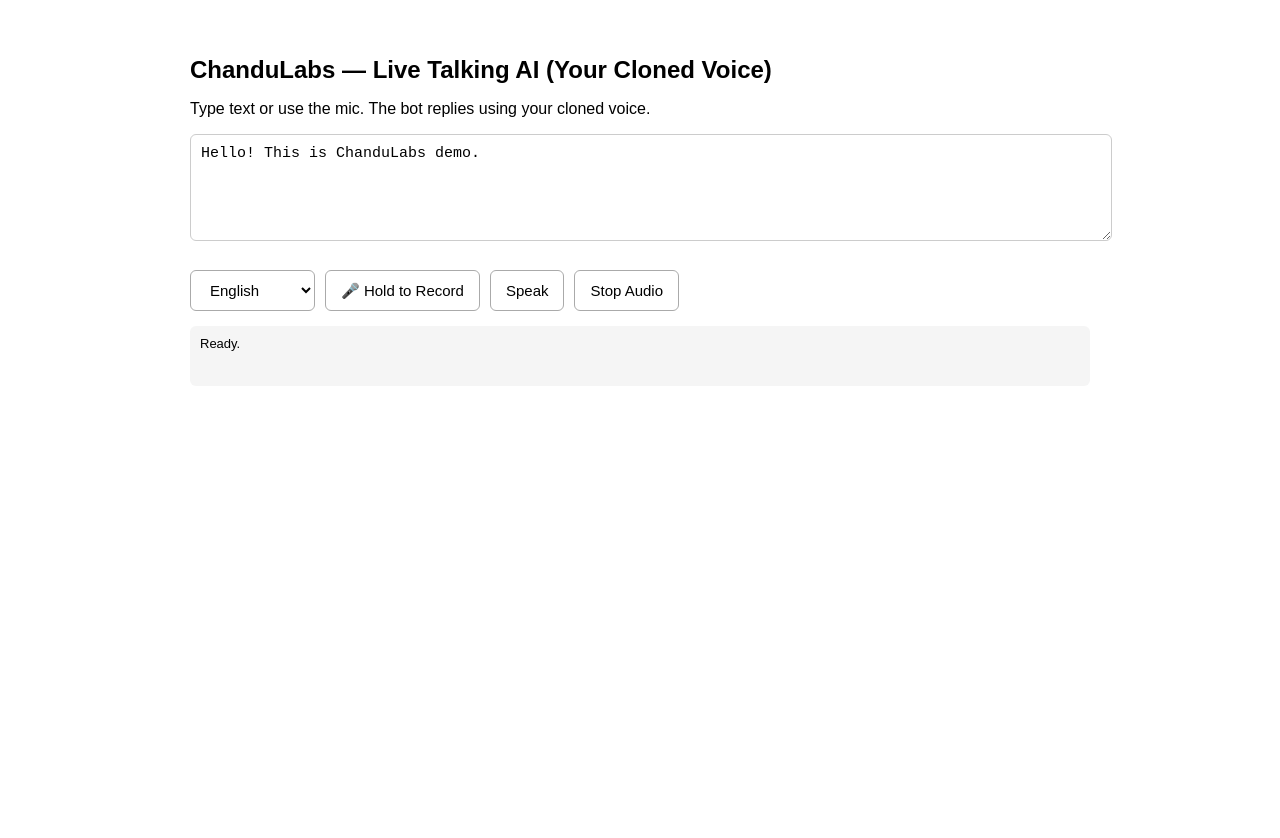
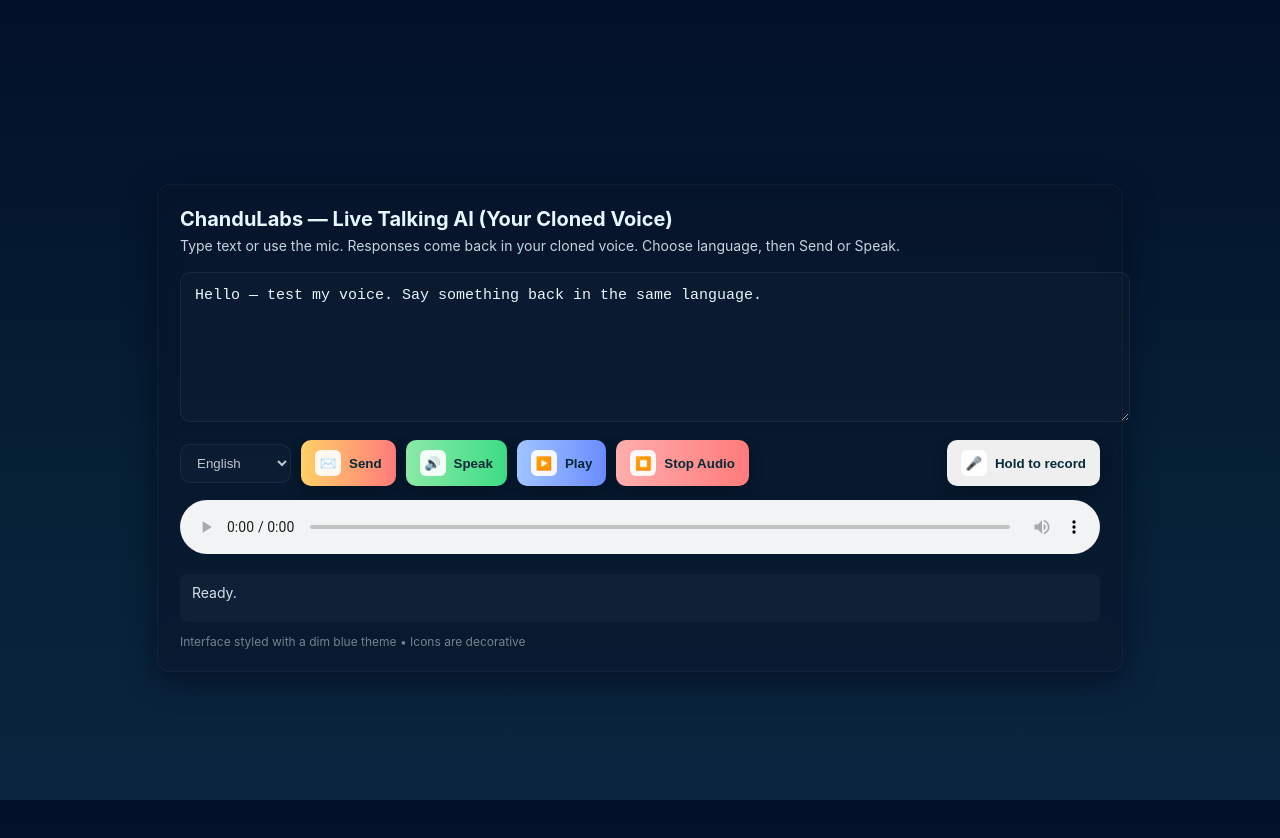
Before and after one commit to djchandu458-hub/Chandulabs-netlify, a website: page index.html in a window 1280 px wide. Before the commit the page ends 800 px from the top, so only its background shows below. Drawn offline with Linux system fonts and the light colour scheme.

Commit message:
Update index.html

```diff
--- a/index.html
+++ b/index.html
@@ -3,52 +3,74 @@
 <head>
   <meta charset="utf-8" />
   <meta name="viewport" content="width=device-width, initial-scale=1" />
-  <title>ChanduLabs — AI Voice Clone Live Chat</title>
+  <title>ChanduLabs — Live Talking AI</title>
 
   <style>
-    body {
-      font-family: Arial, sans-serif;
-      max-width: 900px;
-      margin: 30px auto;
-      padding: 10px;
+    :root{
+      --card-bg: rgba(8,20,40,0.55);
+      --accent: #4fc3f7;
+      --muted: rgba(255,255,255,0.75);
+      --btn-radius: 10px;
     }
-    h1 { font-size: 1.5rem; margin-bottom: 10px; }
-    textarea {
-      width: 100%;
-      padding: 10px;
-      border-radius: 6px;
-      border: 1px solid #ccc;
-      font-size: 15px;
+    html,body{height:100%; margin:0; font-family:Inter,Segoe UI,Arial; background: linear-gradient(180deg,#03102a 0%, #062036 60%, #0b2540 100%);}
+    .wrap{min-height:100%; display:flex; align-items:center; justify-content:center; padding:28px;}
+    .card{
+      width:100%; max-width:920px; background:var(--card-bg); border-radius:14px; padding:22px; color:var(--muted);
+      box-shadow: 0 8px 30px rgba(3,9,20,0.6); border:1px solid rgba(255,255,255,0.04);
+      backdrop-filter: blur(8px);
     }
-    select, button {
-      padding: 10px 15px;
-      margin-top: 10px;
-      border-radius: 6px;
-      border: 1px solid #aaa;
-      background: white;
-      font-size: 15px;
+    h1{margin:0 0 6px 0; font-size:20px; color:#e6f7ff;}
+    p.lead{margin:0 0 18px 0; color:rgba(230,247,255,0.85); font-size:14px}
+    textarea{width:100%; min-height:120px; padding:14px; border-radius:10px; border:1px solid rgba(255,255,255,0.06); background:rgba(255,255,255,0.02); color:#eaf6ff; resize:vertical; font-size:15px}
+    .controls{display:flex; gap:10px; flex-wrap:wrap; margin-top:14px; align-items:center}
+    .left { display:flex; gap:10px; align-items:center; flex-wrap:wrap; }
+    .right { margin-left:auto; display:flex; gap:10px; align-items:center; }
+
+    /* colourful action buttons */
+    .btn {
+      display:inline-flex; align-items:center; gap:8px;
+      padding:10px 14px; border-radius:var(--btn-radius); border:none; cursor:pointer;
+      font-weight:600; color:#062a38;
+      box-shadow: 0 6px 14px rgba(2,8,15,0.35);
+      transition: transform .08s ease, box-shadow .08s ease;
     }
-    .controls { margin-top: 15px; display: flex; gap: 10px; flex-wrap: wrap; }
-    #log {
-      margin-top: 15px;
-      padding: 10px;
-      background: #f5f5f5;
-      border-radius: 6px;
-      font-size: 13px;
-      min-height: 40px;
+    .btn:active{ transform: translateY(1px); }
+    .btn--send{ background: linear-gradient(90deg,#ffd166,#ff7b7b); color:#062a38; }
+    .btn--speak{ background: linear-gradient(90deg,#8be9a8,#3ddc84); color:#062a38; }
+    .btn--play{ background: linear-gradient(90deg,#a0c4ff,#6b8cff); color:#062a38; }
+    .btn--stop{ background: linear-gradient(90deg,#ffadad,#ff7b7b); color:#062a38; }
+
+    /* icons (circle) */
+    .icon {
+      width:20px;height:20px;border-radius:6px;display:inline-flex;align-items:center;justify-content:center;
+      background:rgba(255,255,255,0.9); padding:3px;
+    }
+
+    select { padding:10px 12px; border-radius:10px; border:1px solid rgba(255,255,255,0.06); background:rgba(255,255,255,0.02); color:var(--muted); }
+    audio{ width:100%; margin-top:14px; border-radius:8px; outline:none; }
+
+    #log { margin-top:16px; padding:10px 12px; background: rgba(255,255,255,0.03); border-radius:8px; color:rgba(235,245,255,0.9); font-size:14px; min-height:28px }
+    footer{ margin-top:12px; font-size:12px; color:rgba(255,255,255,0.45) }
+
+    /* responsive */
+    @media (max-width:640px){
+      .right{margin-left:0; width:100%; justify-content:flex-start}
+      .controls{flex-direction:column; align-items:stretch}
+      .left, .right{width:100%; justify-content:flex-start}
     }
   </style>
 </head>
 <body>
+  <div class="wrap">
+    <div class="card">
+      <h1>ChanduLabs — Live Talking AI (Your Cloned Voice)</h1>
+      <p class="lead">Type text or use the mic. Responses come back in your cloned voice. Choose language, then Send or Speak.</p>
 
-  <h1>ChanduLabs — Live Talking AI (Your Cloned Voice)</h1>
-
-  <p>Type text or use the mic. The bot replies using your cloned voice.</p>
-
-  <textarea id="text" rows="5">Hello! This is ChanduLabs demo.</textarea>
+      <textarea id="text">Hello — test my voice. Say something back in the same language.</textarea>
 
       <div class="controls">
-    <select id="lang">
+        <div class="left">
+          <select id="lang" title="Select language">
             <option value="en">English</option>
             <option value="hi">Hindi</option>
             <option value="te">Telugu</option>
@@ -58,15 +80,44 @@
             <option value="bn">Bengali</option>
           </select>
 
-    <button id="micBtn">🎤 Hold to Record</button>
-    <button id="speakBtn">Speak</button>
-    <button id="stopBtn">Stop Audio</button>
+          <!-- Send (prepare audio) -->
+          <button id="sendBtn" class="btn btn--send" title="Send text to server (prepares audio)">
+            <span class="icon">✉️</span>
+            Send
+          </button>
+
+          <!-- Speak (send + autoplay) -->
+          <button id="speakBtn" class="btn btn--speak" title="Send & speak now">
+            <span class="icon">🔊</span>
+            Speak
+          </button>
+
+          <!-- Play already prepared audio -->
+          <button id="playBtn" class="btn btn--play" title="Play prepared audio">
+            <span class="icon">▶️</span>
+            Play
+          </button>
+
+          <!-- Stop audio -->
+          <button id="stopBtn" class="btn btn--stop" title="Stop audio playback">
+            <span class="icon">⏹️</span>
+            Stop Audio
+          </button>
         </div>
+
+        <div class="right">
+          <button id="micBtn" class="btn" title="Microphone disabled (optional)"><span class="icon">🎤</span> Hold to record</button>
+        </div>
+      </div>
+
+      <audio id="player" controls></audio>
 
       <div id="log">Ready.</div>
 
-  <!-- Frontend script -->
-  <script src="/app.js"></script>
+      <footer>Interface styled with a dim blue theme • Icons are decorative</footer>
+    </div>
+  </div>
 
+  <script src="public/app.js"></script>
 </body>
 </html>
```
Lines whose indentation alone changed are shown as unchanged.
